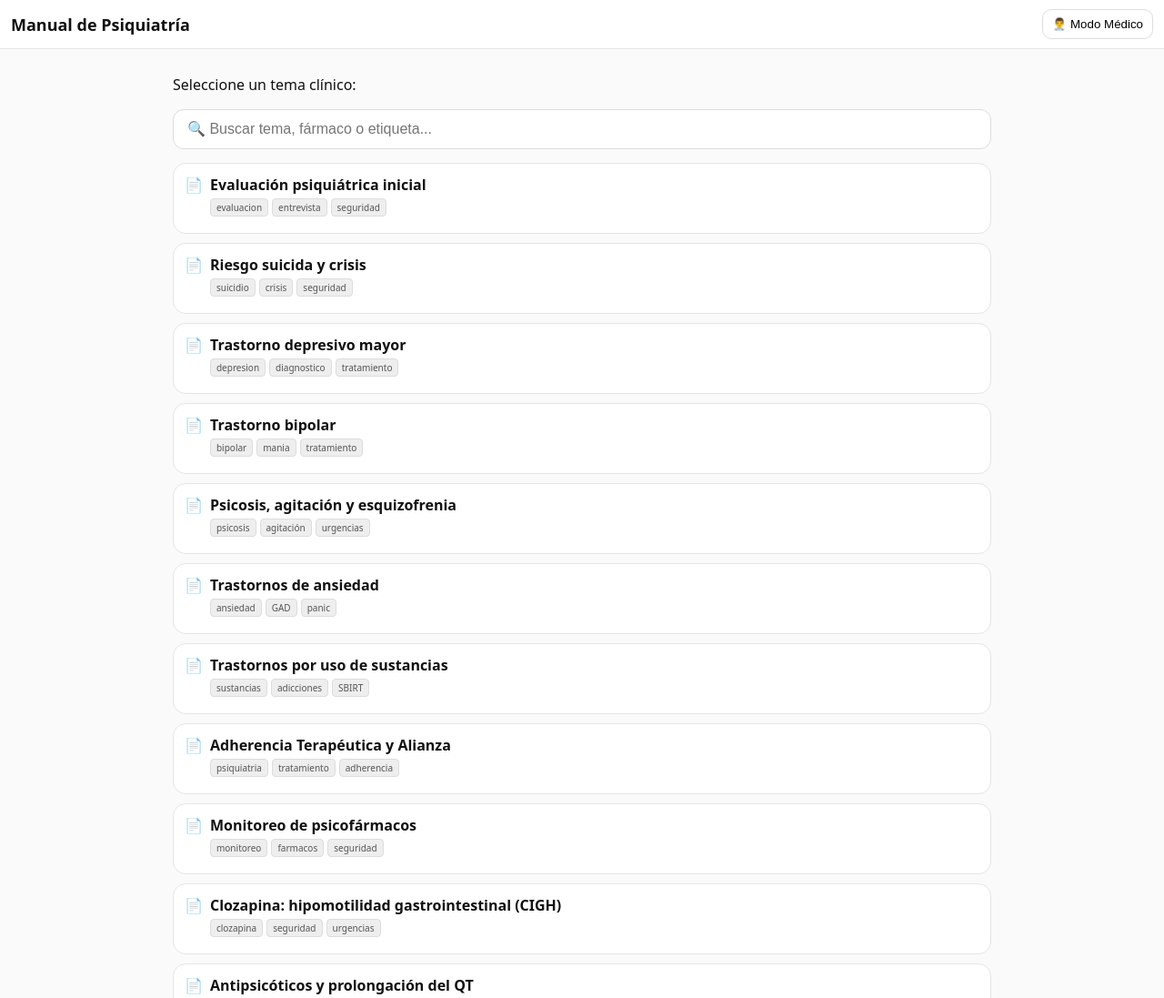
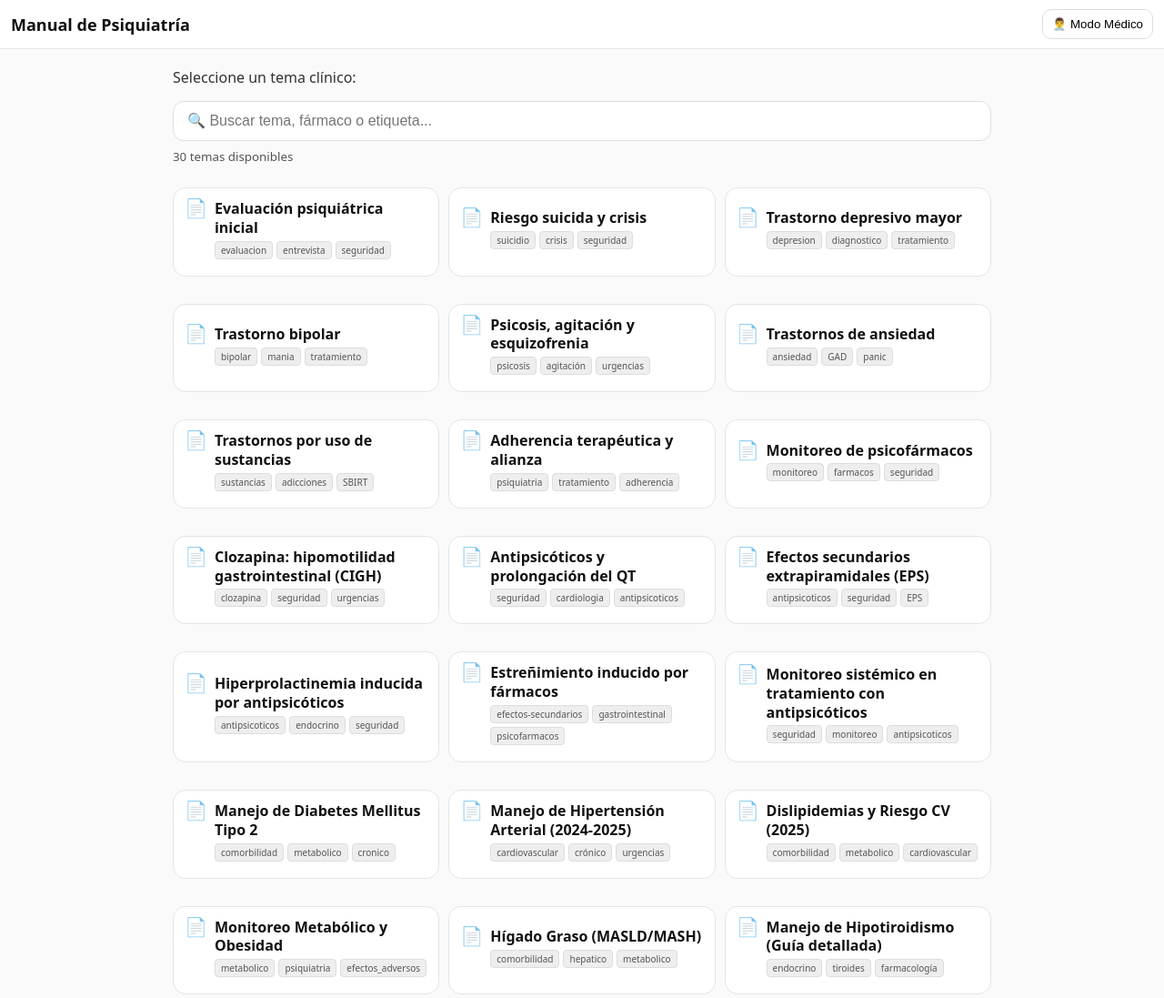
Before and after one commit to pataforista/manual-consulta, a website built with Vite: page index.html in a window 1280 px wide. Shown: the top 1097 px of the page at 91% size. Built offline with nearby package versions, Linux system fonts and the light colour scheme.

Commit message:
Mejora usabilidad UI y normaliza títulos de contenido

```diff
--- a/public/dataset/topics/psych_adherence.json
+++ b/public/dataset/topics/psych_adherence.json
@@ -1,6 +1,6 @@
 {
   "id": "psych_adherence",
-    "title": "Adherencia Terapéutica y Alianza",
+  "title": "Adherencia terapéutica y alianza",
   "audience": "clinician",
   "tags": [
     "psiquiatria",
--- a/public/dataset/topics/psych_constipation.json
+++ b/public/dataset/topics/psych_constipation.json
@@ -1,6 +1,6 @@
 {
   "id": "psych_constipation",
-    "title": "Estreñimiento Inducido por Fármacos",
+  "title": "Estreñimiento inducido por fármacos",
   "audience": "both",
   "tags": [
     "efectos-secundarios",
--- a/src/main.js
+++ b/src/main.js
@@ -71,18 +71,33 @@ function wireHandlers() {
   // Buscador de temas
   const searchInput = document.getElementById("topicSearch");
   if (searchInput) {
-    searchInput.oninput = () => {
-      const query = searchInput.value.toLowerCase();
-      document.querySelectorAll(".grid-menu .card").forEach(card => {
-        const title = card.querySelector("h2").textContent.toLowerCase();
+    const countEl = document.getElementById("topicSearchCount");
+    const emptyEl = document.getElementById("topicSearchEmpty");
+    const cards = Array.from(document.querySelectorAll(".grid-menu .topic-card"));
+
+    const syncSearchState = () => {
+      const query = searchInput.value.trim().toLowerCase();
+      let visible = 0;
+
+      cards.forEach(card => {
+        const title = card.querySelector("h2")?.textContent?.toLowerCase() || "";
         const tags = Array.from(card.querySelectorAll(".badge")).map(b => b.textContent.toLowerCase()).join(" ");
-        if (title.includes(query) || tags.includes(query)) {
-          card.style.display = "block";
-        } else {
-          card.style.display = "none";
-        }
+        const match = !query || title.includes(query) || tags.includes(query);
+        card.style.display = match ? "block" : "none";
+        if (match) visible += 1;
       });
+
+      if (countEl) {
+        countEl.textContent = query
+          ? `${visible} tema${visible === 1 ? "" : "s"} encontrado${visible === 1 ? "" : "s"}`
+          : `${visible} tema${visible === 1 ? "" : "s"} disponible${visible === 1 ? "" : "s"}`;
+      }
+
+      if (emptyEl) emptyEl.style.display = visible === 0 ? "block" : "none";
     };
+
+    searchInput.oninput = syncSearchState;
+    syncSearchState();
   }
 
   // Modal "Compartir / Ver para paciente"
--- a/src/styles.css
+++ b/src/styles.css
@@ -49,3 +49,18 @@ details[open] { background: #fafafa; }
   .traffic-green, .traffic-yellow, .traffic-red { background: transparent; }
   .card-cutout { border-style: solid; }
 }
+
+.welcome-text{margin:8px 0 0; color:#333;}
+.grid-menu{display:grid; grid-template-columns:repeat(auto-fit,minmax(260px,1fr)); gap:10px;}
+.topic-card{width:100%; text-align:left;}
+.topic-card h2{line-height:1.3;}
+.topic-card .topic-icon{font-size:20px; line-height:1;}
+.search-count{display:block; margin-top:8px;}
+button.card{font:inherit; color:inherit;}
+.clickable{cursor:pointer; transition:box-shadow .2s ease, border-color .2s ease, transform .05s ease;}
+.clickable:hover{border-color:#c9d8ee; box-shadow:0 3px 12px rgba(10,60,120,.08);}
+.clickable:focus-visible,.btn:focus-visible,.search-input:focus-visible{outline:3px solid rgba(0,102,204,.25); outline-offset:2px;}
+.clickable:active{transform:translateY(1px);}
+@media (max-width:640px){
+  .grid-menu{grid-template-columns:1fr;}
+}
--- a/src/ui/router.js
+++ b/src/ui/router.js
@@ -21,7 +21,8 @@ export function renderHome(dataset, mode) {
       </p>
 
       <div class="search-container no-print">
-        <input type="text" id="topicSearch" placeholder="🔍 Buscar tema, fármaco o etiqueta..." class="search-input">
+        <input type="search" id="topicSearch" placeholder="🔍 Buscar tema, fármaco o etiqueta..." class="search-input" aria-label="Buscar temas">
+        <small id="topicSearchCount" class="search-count"></small>
       </div>
 
       <div class="grid-menu">
@@ -34,7 +35,7 @@ export function renderHome(dataset, mode) {
     if (mode === 'patient' && topicData.audience === 'clinician') return '';
 
     return `
-          <div class="card clickable" data-nav="topic" data-id="${ref.id}">
+          <button class="card clickable topic-card" data-nav="topic" data-id="${ref.id}" type="button" aria-label="Abrir tema: ${topicData.title}">
             <div class="row" style="align-items: flex-start;">
                 <div class="topic-icon">📄</div>
                 <div style="flex:1">
@@ -46,10 +47,11 @@ export function renderHome(dataset, mode) {
                     </div>
                 </div>
             </div>
-          </div>
+          </button>
           `;
   }).join('')}
       </div>
+      <div id="topicSearchEmpty" class="card" style="display:none; text-align:center;">No se encontraron temas para esta búsqueda.</div>
     </main>
 
     <div id="shareOverlay" class="overlay" style="display:none;">
```
Also changed, not shown: public/dataset/manifest.json. Lines whose indentation alone changed are shown as unchanged.
